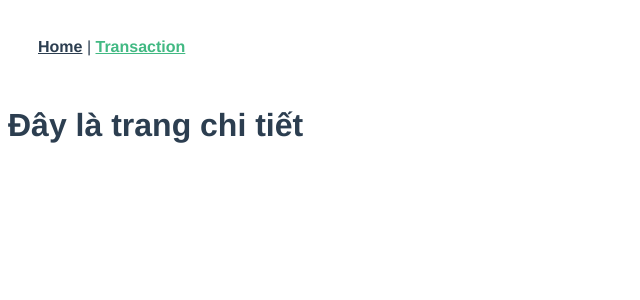
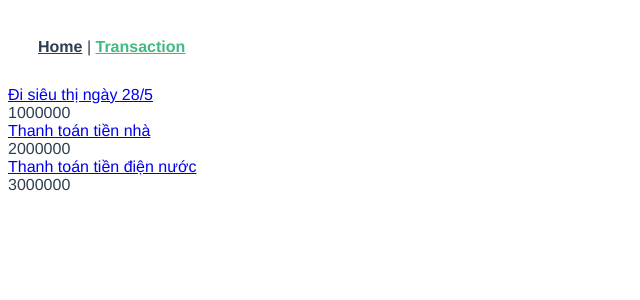
Before and after one commit to hoangtai2003/money_tasks, a Vue app: page /transaction in a window 1280 px wide. Shown: the top 300 px of the page, without its empty margins (0-640 px from the left). Built offline with nearby package versions, Linux system fonts and the light colour scheme; data requests are answered from the project's data file.

Commit message:
Fetch one and loading

```diff
--- a/src/views/Transaction.vue
+++ b/src/views/Transaction.vue
@@ -1,5 +1,5 @@
 <template>
-  <h1>Đây là trang chi tiết</h1>
+    <div v-if="transactions.length">
         <div class="item" v-for="transaction in transactions" :key="transaction.id">
             <!-- <router-link :to="`transaction/${transaction.id}`">{{ transaction.name }}</router-link> -->
             <router-link
@@ -8,6 +8,8 @@
             </router-link>
             <div class="price">{{ transaction.price }}</div>
         </div>
+    </div>
+  <div v-else>Loading transaction.....</div>
 </template>
 <script>
 export default {
@@ -18,17 +20,17 @@
     },
     // Cách 1: sử dụng await vì đây là dữ liệu bất đồng bộ
     // Sử dụng await trước một Promise nó sẽ tạm dừng thực thi của hàm cho đến khi Promise đó được giải quyết hoặc từ chối
-    async logTransactions() {
-        // Thực thi hàm sẽ tạm dừng ở đây cho đến khi yêu cầu fetch hoàn thành và Promise trả về bởi fetch được giải quyết với đối tượng phản hồi.
-        const response = await fetch("http://localhost:3000/transactions")
-        const data = await response.json()
-        this.transactions = data
+    // async created() {
+    //     // Thực thi hàm sẽ tạm dừng ở đây cho đến khi yêu cầu fetch hoàn thành và Promise trả về bởi fetch được giải quyết với đối tượng phản hồi.
+    //     const response = await fetch("http://localhost:3000/transactions")
+    //     const data = await response.json()
+    //     this.transactions = data
+    // }
+    // Cách 2
+    created() {
+        fetch("http://localhost:3000/transactions")
+            .then((response) => response.json())
+            .then((data) => this.transactions = data)
     }
-    // Cách 2
-//     created() {
-//         fetch("http://localhost:3000/transactions")
-//             .then((response) => response.json())
-//             .then((data) => this.transactions = data)
-//     }
 }
 </script>
--- a/src/views/TransactionDetail.vue
+++ b/src/views/TransactionDetail.vue
@@ -1,5 +1,26 @@
 <template>
     <h1>Đây là trang chi tiết</h1>
     <!-- Lấy id -->
-    <span>{{ $route.params.id }}</span>
+     <div v-if="transaction">
+        <h1>ID: {{ $route.params.id }}</h1>
+        <h3>Name: {{ transaction.name }}</h3>
+        <p>Price: {{ transaction.price }}</p>
+     </div>
+     <div v-else>
+        <p>Loading transaction {{ $route.params.id  }} .....</p>
+     </div>
 </template>
+<script>
+    export default {
+        data() {
+            return {
+                transaction: null
+            }
+        },
+        async created() {
+            const response = await fetch("http://localhost:3000/transactions/" + this.$route.params.id)
+            const data = await response.json()
+            this.transaction = data
+        }
+    }
+</script>
```
Lines whose indentation alone changed are shown as unchanged.
